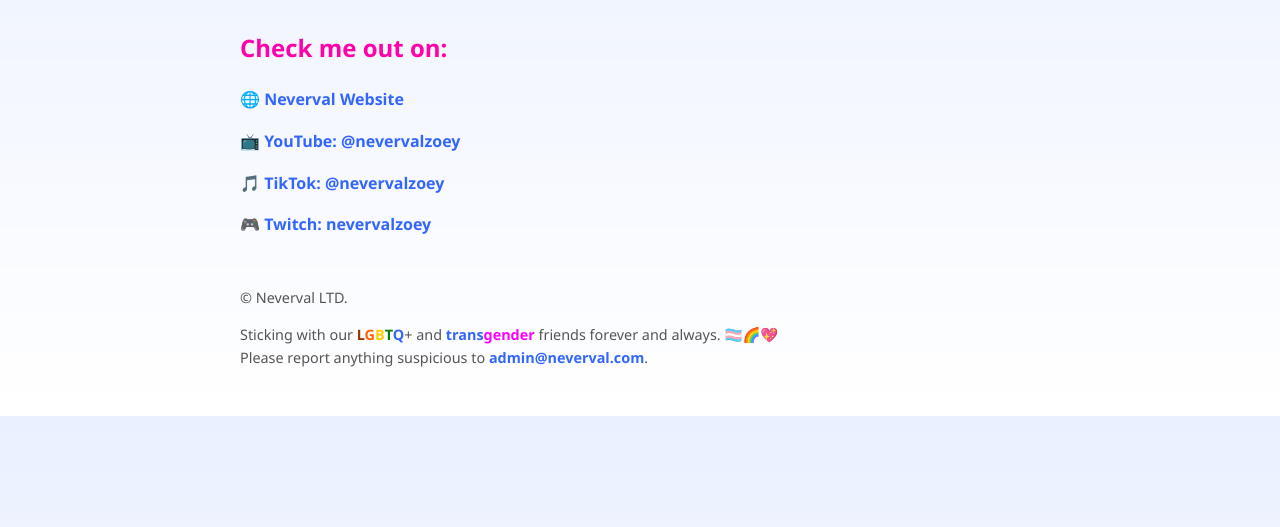
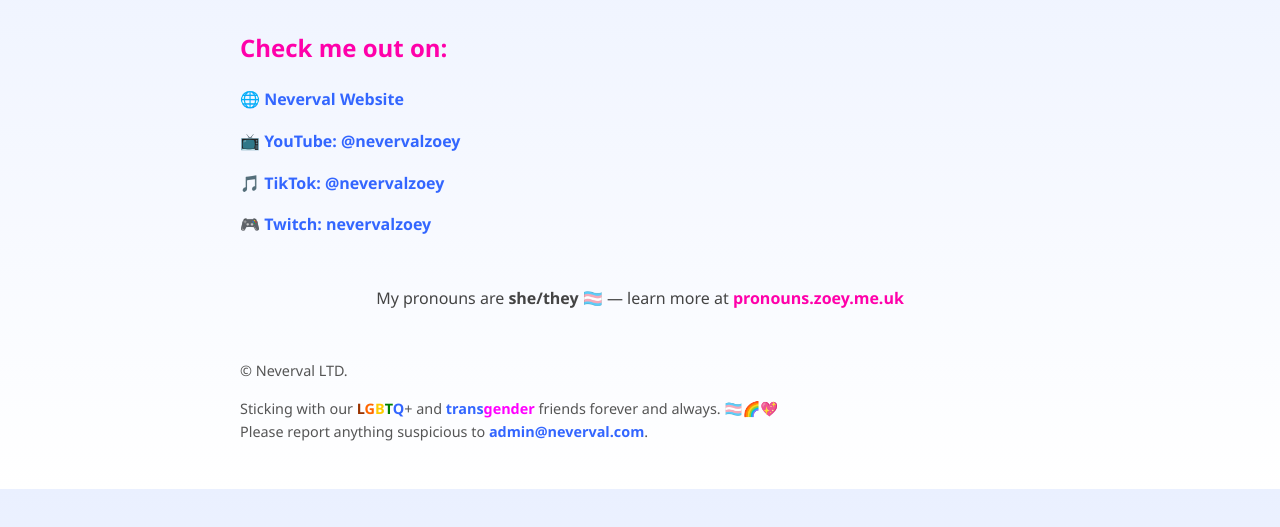
Before and after one commit to Zozoes/website, a plain HTML site: page index.html in a window 1280 px wide. Shown: the part 211-738 px from the top of the page. Drawn offline with Linux system fonts and the light colour scheme.

Commit message:
Added pronouns to the bottom.

```diff
--- a/index.html
+++ b/index.html
@@ -60,6 +60,17 @@
     .rainbow-text .q { color: #3366ff; }
     .rainbow-text .trans1 { color: #3366ff; }
     .rainbow-text .trans2 { color: #ff00ff; }
+
+    .pronouns {
+      margin-top: 3rem;
+      font-size: 1rem;
+      color: #444;
+      text-align: center;
+    }
+
+    .pronouns a {
+      color: #ff00aa;
+    }
   </style>
 </head>
 <body>
@@ -76,6 +87,10 @@
     <a href="https://twitch.tv/nevervalzoey" target="_blank">🎮 Twitch: nevervalzoey</a>
   </div>
 
+  <div class="pronouns">
+    <p>My pronouns are <strong>she/they</strong> 🏳️‍⚧️ — learn more at <a href="https://pronouns.zoey.me.uk" target="_blank">pronouns.zoey.me.uk</a></p>
+  </div>
+
   <div class="footer">
     <p>© Neverval LTD.</p>
     <p class="rainbow-text">
```
